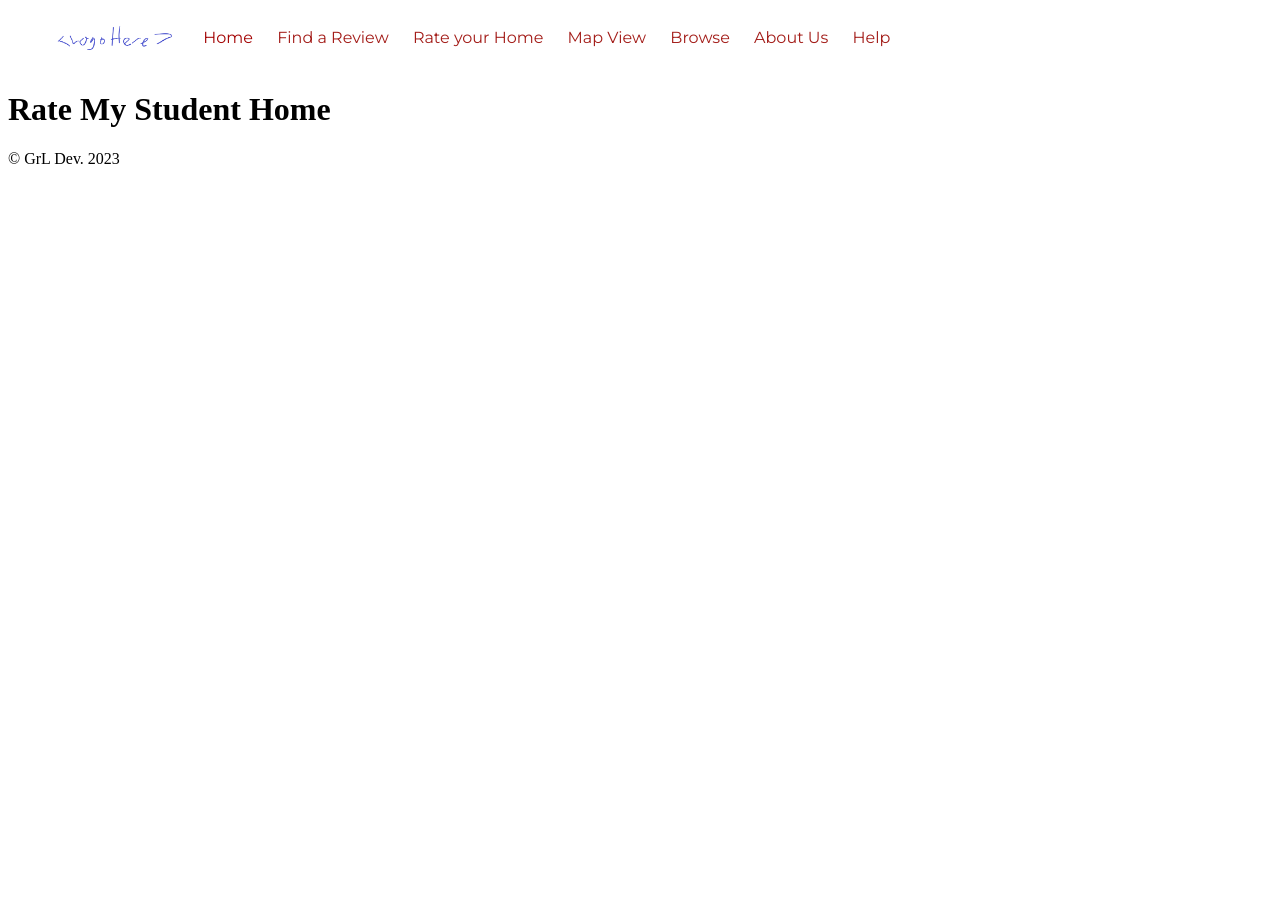
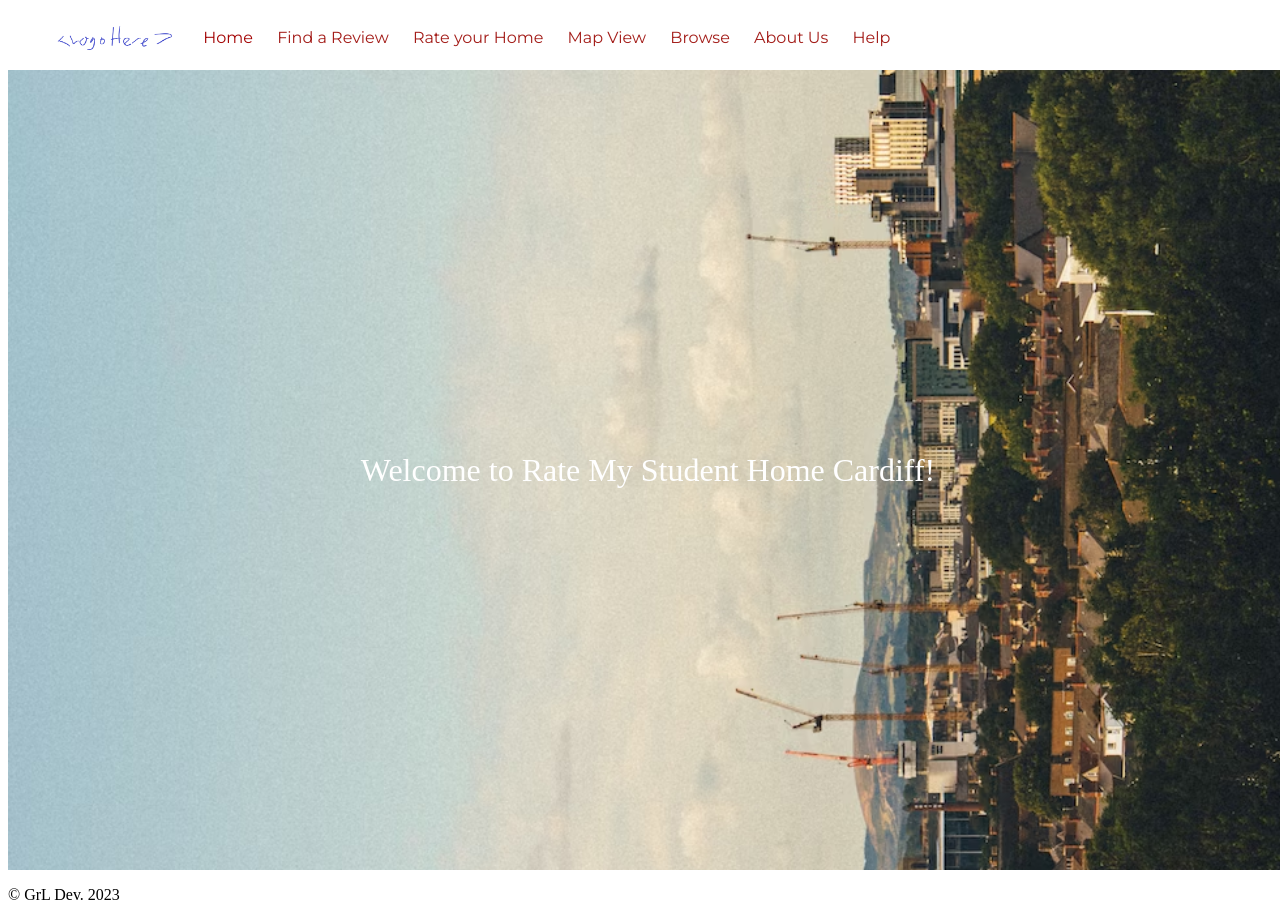
Before and after one commit to GrLdev/Rate-My-Student-Home, a Flask app: page / in a window 1280 px wide. Before the commit the page ends 164 px from the top, so only its background shows below. Run offline with Flask 3, Linux system fonts and the light colour scheme; parts of the project's set-up code (start-up, migrations or seed data) failed here and were passed over.

Commit message:
added welcome text and image

```diff
--- a/app/templates/home.html
+++ b/app/templates/home.html
@@ -1,5 +1,35 @@
 {% extends "base.html" %}
 {% block content %}
-    <h1>Rate My Student Home</h1>
-{#    TODO: Add Home content#}
+{# TODO: Add Home content#}
+<style>
+    .welcome-block {
+        position: relative;
+        width: 100vw;
+        height: 100vh;
+    }
+
+    .welcome-image {
+        width: 100%;
+        height: 100%;
+        object-fit: cover;
+    }
+
+    .welcome-text {
+        position: absolute;
+        top: 50%;
+        left: 50%;
+        transform: translate(-50%, -50%);
+        text-align: center;
+        color: white;
+        font-size: 2em;
+    }
+</style>
+<div class="welcome-block">
+    <img class="welcome-image" src="{{ url_for('static', filename='img/' + 'cardiffSkyline.avif') }}"
+        alt="Cardiff Skyline">
+
+    <div class="welcome-text">
+        <p>Welcome to Rate My Student Home Cardiff!</p>
+    </div>
+</div>
 {% endblock content %}
```
